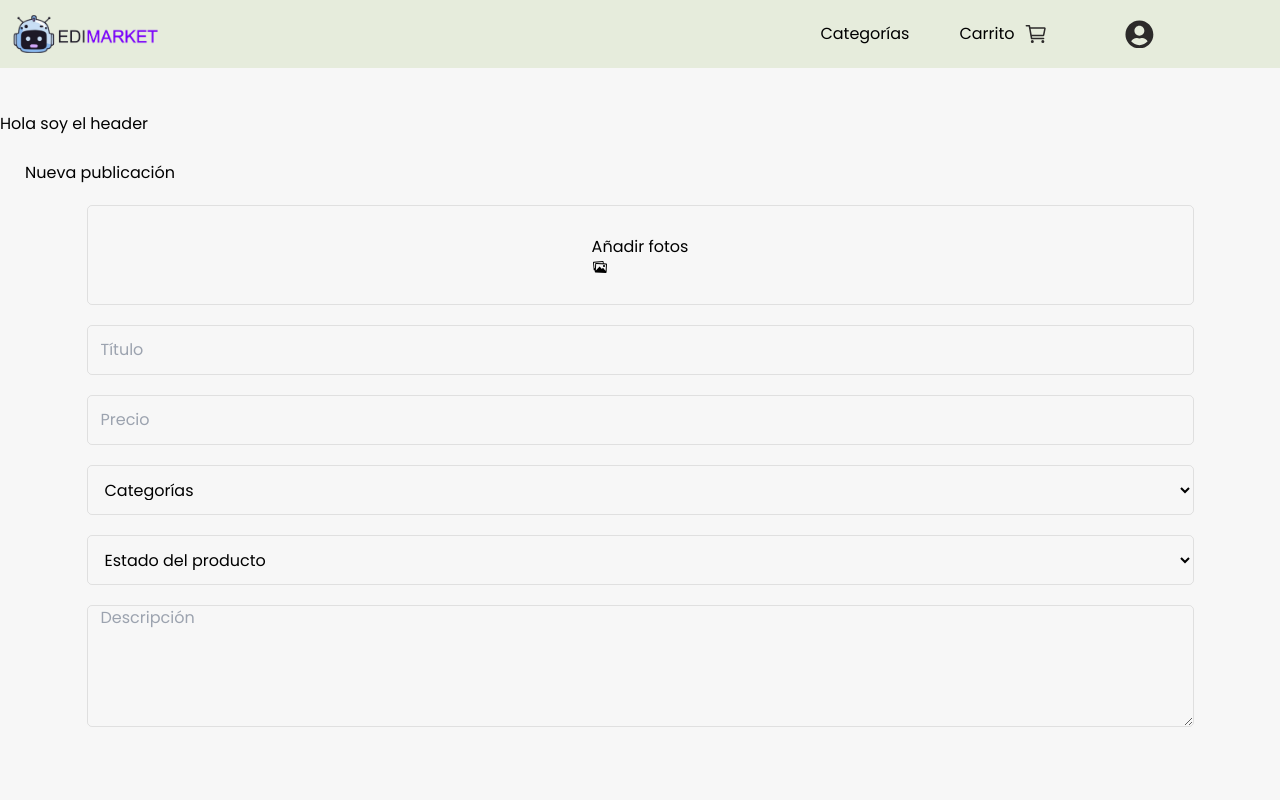
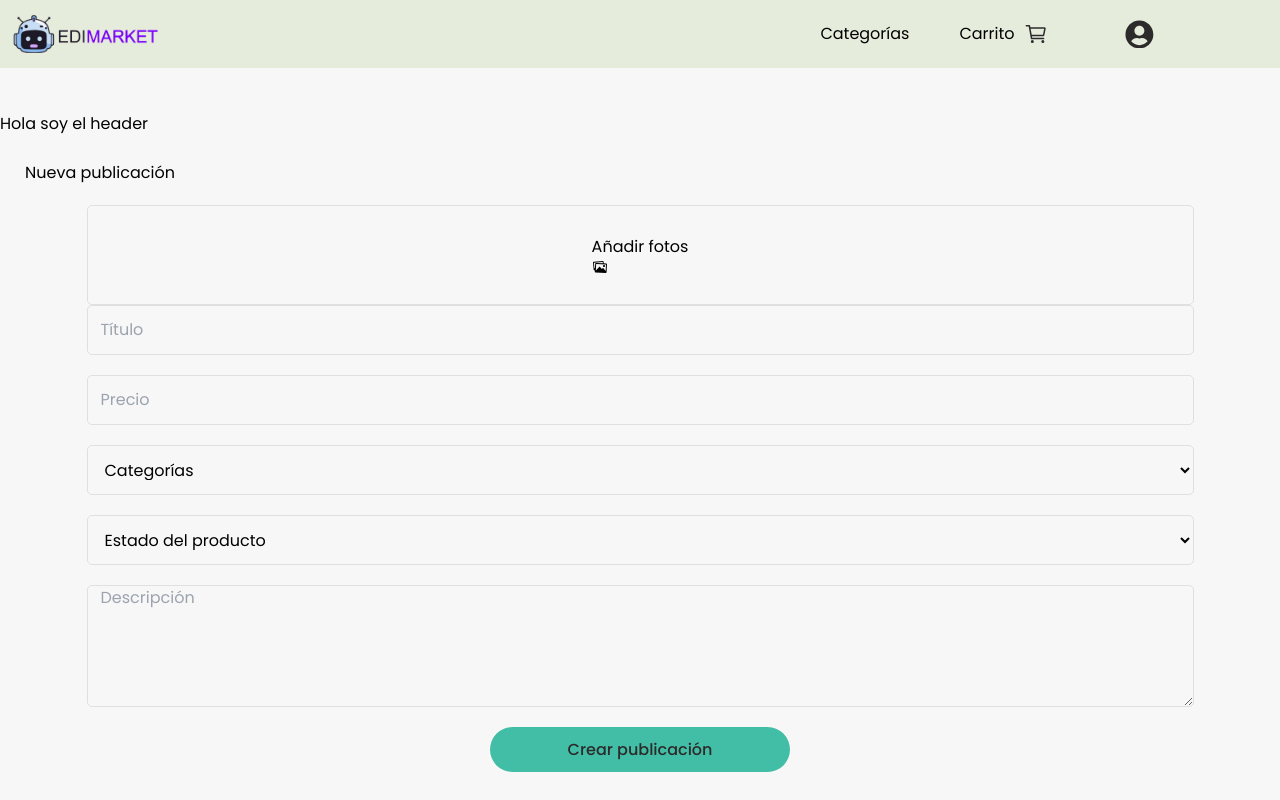
Before and after one commit to SebastianHernandez0/edimarket-2, a React (Vite) app in the folder Frontend/: page /createpost in a window 1280 px wide. Shown: the top 800 px of the page. Built offline with nearby package versions, Linux system fonts and the light colour scheme.

Commit message:
Asignando boton para envio de post

```diff
--- a/Frontend/src/pages/createPost/CreatePost.jsx
+++ b/Frontend/src/pages/createPost/CreatePost.jsx
@@ -2,6 +2,7 @@ import "../createPost/createPost.css";
 import { useCallback } from "react";
 import { useDropzone } from "react-dropzone";
 import { IoMdImages } from "react-icons/io";
+import { GeneralBtn } from "../../components/generalBtn/GeneralBtn";
 
 export function CreatePost() {
   const onDrop = useCallback((acceptedFiles) => {
@@ -16,8 +17,11 @@ export function CreatePost() {
       </h1>
       <div className="createpost__card__container bg-white shadow-sm">
         <form className="createpost__card__form" name="post">
-          <div className="createpost__card__file__container">
-            <div className="createpost__card__fileimg cursor-pointer" {...getRootProps()}>
+          <div className="createpost__card__file__container mb-5" >
+            <div
+              className="createpost__card__fileimg cursor-pointer"
+              {...getRootProps()}
+            >
               <input {...getInputProps()} />
               {isDragActive ? (
                 <p className="createpost__card__fileparagraph">
@@ -66,6 +70,9 @@ export function CreatePost() {
               rows="5"
               placeholder="Descripción"
             ></textarea>
+            <GeneralBtn className="createpost__form__btn mt-2">
+              Crear publicación
+            </GeneralBtn>
           </div>
         </form>
       </div>
--- a/Frontend/src/pages/createPost/createPost.css
+++ b/Frontend/src/pages/createPost/createPost.css
@@ -9,10 +9,10 @@
   display: flex;
   flex-direction: column;
 }
-
 .createpost__card__data {
   display: flex;
   flex-direction: column;
+  gap: 20px;
 }
 .createpost__card__fileimg {
   background-color: transparent;
@@ -32,9 +32,23 @@
   display: flex;
   margin: 0 auto;
   padding: 0 13px;
-  margin-top: 20px;
   width: 90%;
   border: 1px solid var(--navOpacity);
   border-radius: 5px;
   min-height: 50px;
 }
+
+.createpost__form__btn {
+  transition: 0.2s ease-out;
+  width: 100%;
+  height: 45px;
+  max-width: 300px;
+  border-radius: 30px;
+  background: var(--verdeAgua);
+  color: var(--dark_1);
+  font-weight: 500;
+  margin: 0 auto;
+}
+.createpost__form__btn:hover {
+  filter: brightness(80%);
+}
```
